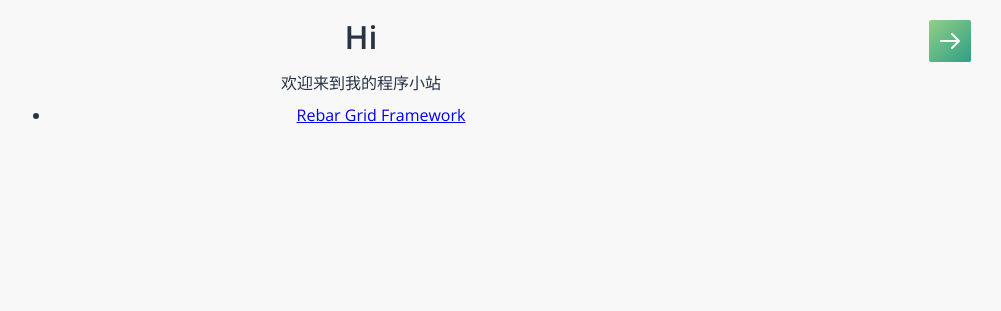
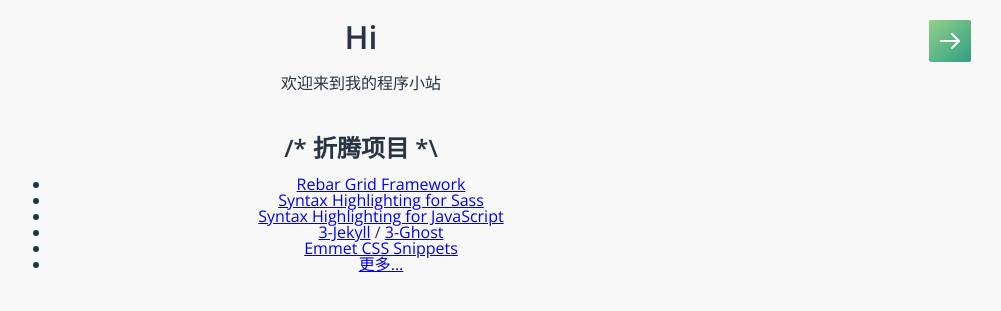
Before and after one commit to Potat0000/Blog-Jekyll_Old, a Jekyll site: the page built from index.html, in a window 1280 px wide. Shown: the top 311 px of the page, without its empty margins (279-1280 px from the left). Built offline with Jekyll 4.4.1, drawn with Linux system fonts in a browser that asks for light colours; some web fonts are replaced.

Commit message:
更新主页

```diff
--- a/index.html
+++ b/index.html
@@ -4,7 +4,13 @@
 <div id="home" class="container">
   <h1>Hi</h1>
   <p>欢迎来到我的程序小站</p>
+  <h2>/* 折腾项目 *\</h2>
   <ul>
     <li><a href="http://rebar.io" target="_blank">Rebar Grid Framework</a></li>
+    <li><a href="https://github.com/P233/Syntax-highlighting-for-Sass" target="_blank">Syntax Highlighting for Sass</a></li>
+    <li><a href="https://github.com/P233/Syntax-highlighting-for-JavaScript" target="_blank">Syntax Highlighting for JavaScript</a></li>
+    <li><a href="https://github.com/P233/3-Jekyll" target="_blank">3-Jekyll</a> <span>/</span> <a href="https://github.com/P233/3-Ghost" target="_blank">3-Ghost</a></li>
+    <li><a href="http://p233.github.io/Emmet-Css-Snippets-for-Sublime-Text-2/" target="_blank">Emmet CSS Snippets</a></li>
+    <li><a href="https://github.com/P233?tab=repositories" target="_blank">更多...</a></li>
   </ul>
 </div>
```
